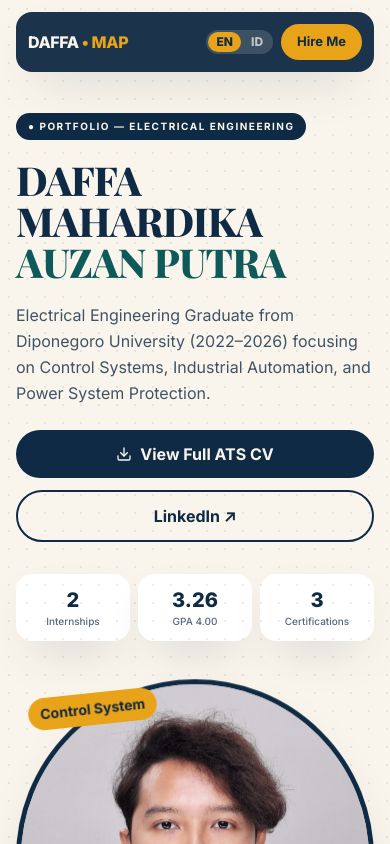
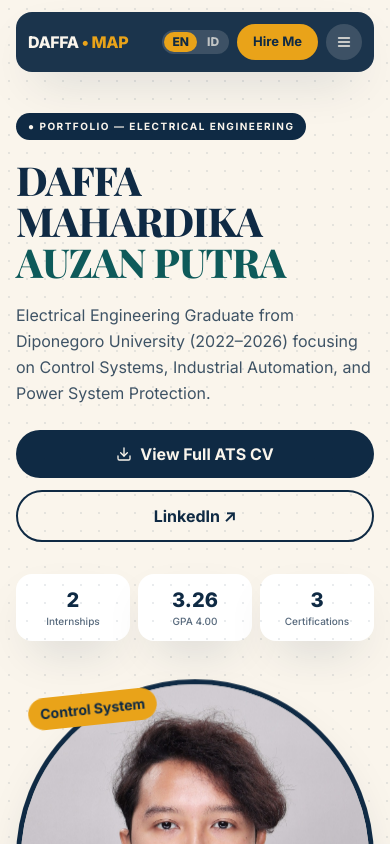
Before and after one commit to DaffaPutraAuzan/Daffa-s-Portofolio, a Next.js app: page / in a window 390 px wide. Shown: the top 844 px of the page. Built offline with nearby package versions, Linux system fonts and the light colour scheme; a web font is replaced by a local one.

Commit message:
Add responsive mobile hamburger menu to navbar

```diff
--- a/app/page.tsx
+++ b/app/page.tsx
@@ -24,7 +24,31 @@ export default function Page() {
   useReveal();
   const { t } = useLocale();
   const [hireOpen, setHireOpen] = useState(false);
+  const [isMobileMenuOpen, setIsMobileMenuOpen] = useState(false);
   console.log("CURRENT SKILLS GROUPS:", t.skills?.groups);
+
+  const NAV_LINKS = [
+    { href: "#about", label: t.nav.about },
+    { href: "#experience", label: t.nav.experience },
+    { href: "#projects", label: t.nav.projects },
+    { href: "#skills", label: t.nav.skills },
+    { href: "#certifications", label: t.nav.certifications },
+    { href: "#contact", label: t.nav.contact },
+  ];
+
+  // Tutup menu mobile dengan tombol Escape + kunci scroll saat terbuka.
+  useEffect(() => {
+    if (!isMobileMenuOpen) return;
+    const onKey = (e: KeyboardEvent) => {
+      if (e.key === "Escape") setIsMobileMenuOpen(false);
+    };
+    document.addEventListener("keydown", onKey);
+    document.body.style.overflow = "hidden";
+    return () => {
+      document.removeEventListener("keydown", onKey);
+      document.body.style.overflow = "";
+    };
+  }, [isMobileMenuOpen]);
 
   return (
     <main className="min-h-screen overflow-x-clip">
@@ -52,8 +76,53 @@ export default function Page() {
               >
                 {t.nav.hire}
               </button>
+              <button
+                type="button"
+                onClick={() => setIsMobileMenuOpen((v) => !v)}
+                aria-expanded={isMobileMenuOpen}
+                aria-controls="mobile-menu"
+                aria-label={isMobileMenuOpen ? "Close menu" : "Open menu"}
+                className="md:hidden inline-flex h-9 w-9 items-center justify-center rounded-full bg-cream/15 text-cream hover:bg-cream/25 transition-colors"
+              >
+                {isMobileMenuOpen ? (
+                  <svg aria-hidden="true" className="w-4 h-4" viewBox="0 0 24 24" fill="none" stroke="currentColor" strokeWidth="2.5" strokeLinecap="round">
+                    <path d="M18 6 6 18" />
+                    <path d="m6 6 12 12" />
+                  </svg>
+                ) : (
+                  <svg aria-hidden="true" className="w-4 h-4" viewBox="0 0 24 24" fill="none" stroke="currentColor" strokeWidth="2.5" strokeLinecap="round">
+                    <path d="M4 6h16" />
+                    <path d="M4 12h16" />
+                    <path d="M4 18h16" />
+                  </svg>
+                )}
+              </button>
             </div>
           </nav>
+
+          {/* MOBILE MENU */}
+          <div
+            id="mobile-menu"
+            className={`md:hidden overflow-hidden transition-all duration-300 ease-out ${
+              isMobileMenuOpen ? "mt-3 max-h-[70vh] opacity-100" : "max-h-0 opacity-0 pointer-events-none"
+            }`}
+          >
+            <div className="rounded-2xl bg-ink/98 backdrop-blur p-2 text-cream shadow-card border border-white/10">
+              {NAV_LINKS.map((link) => (
+                <a
+                  key={link.href}
+                  href={link.href}
+                  onClick={() => setIsMobileMenuOpen(false)}
+                  className="flex items-center justify-between rounded-xl px-4 py-3 text-sm font-semibold hover:bg-white/10 hover:text-amberbrand transition-colors"
+                >
+                  {link.label}
+                  <svg aria-hidden="true" className="w-3.5 h-3.5 opacity-50" viewBox="0 0 24 24" fill="none" stroke="currentColor" strokeWidth="2.5" strokeLinecap="round" strokeLinejoin="round">
+                    <path d="m9 18 6-6-6-6" />
+                  </svg>
+                </a>
+              ))}
+            </div>
+          </div>
         </div>
       </header>
 
```
